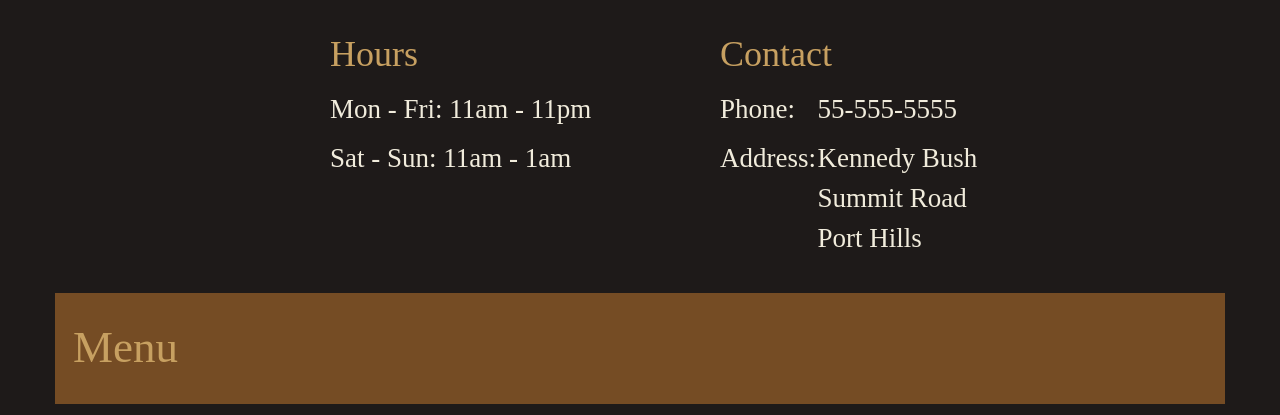
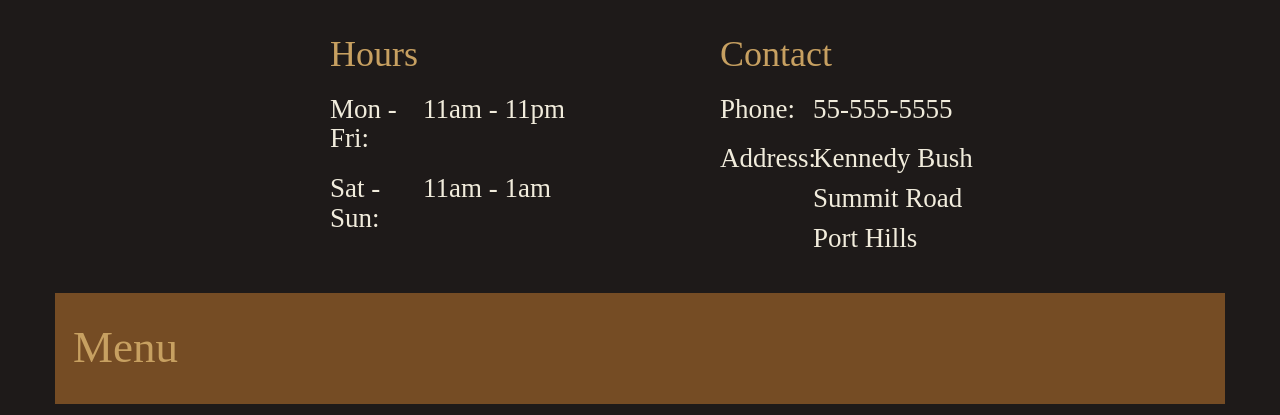
Before and after one commit to andrewnick/ywbc_restaurant, a PHP site: page / in a window 1280 px wide. Shown: the part 111-526 px from the top of the page. Run offline with PHP 8.4, Linux system fonts and the light colour scheme; some libraries are stand-ins or nearby versions; some web fonts are replaced.

Commit message:
contact and hours information now have improved layout.

```diff
--- a/includes/content-information.php
+++ b/includes/content-information.php
@@ -1,11 +1,26 @@
 <section class="row content_container">
 	<article class="content_container_img col-xs-12  col-sm-offset-2 col-sm-4">
+
 		<div class="row">
 			<h3 class="col-xs-8 col-xs-offset-2">Hours</h3>
 		</div>
+
 		<div class="row">
-			<h4 class="col-xs-8 col-xs-offset-2 col-sm-12">Mon - Fri: 11am - 11pm</h4>
-			<h4 class="col-xs-8 col-xs-offset-2 col-sm-12">Sat - Sun: 11am - 1am</h4>
+			<div class="col-xs-10 col-xs-offset-2">
+				<h4 class="content_information_title content_information_title-hours">Mon - Fri:</h4>
+				<div class="content_information_details">
+					<h4>11am - 11pm</h4>
+				</div>
+			</div>
+		</div>
+
+		<div class="row">
+			<div class="col-xs-10 col-xs-offset-2">
+				<h4 class="content_information_title content_information_title-hours">Sat - Sun: </h4>
+				<div class="content_information_details">
+					<h4>11am - 1am</h4>
+				</div>
+			</div>
 		</div>
 	</article>
 
@@ -16,16 +31,22 @@
 		</div>
 
 		<div class="row">
-			<h4 class="col-xs-3 col-xs-offset-2">Phone:</h4>
-			<h4 class="col-xs-7">55-555-5555</h4>
+			<div class="col-xs-10 col-xs-offset-2">
+				<h4 class="content_information_title">Phone: </h4>
+				<div class="content_information_details">
+					<h4>55-555-5555</h4>
+				</div>
+			</div>
 		</div>
 
 		<div class="row">
-			<h4 class="col-xs-3 col-xs-offset-2">Address: </h4>
-			<div class="col-xs-7">
-				<h4>Kennedy Bush</h4>
-				<h4>Summit Road</h4>
-				<h4>Port Hills</h4>
+			<div class="col-xs-10 col-xs-offset-2">
+				<h4 class="content_information_title">Address: </h4>
+				<div class="content_information_details">
+					<h4>Kennedy Bush</h4>
+					<h4>Summit Road</h4>
+					<h4>Port Hills</h4>
+				</div>
 			</div>
 		</div>
 
```
Also changed, not shown: assets/scss/_content.scss (+15 -0 lines), assets/css/main.css.
